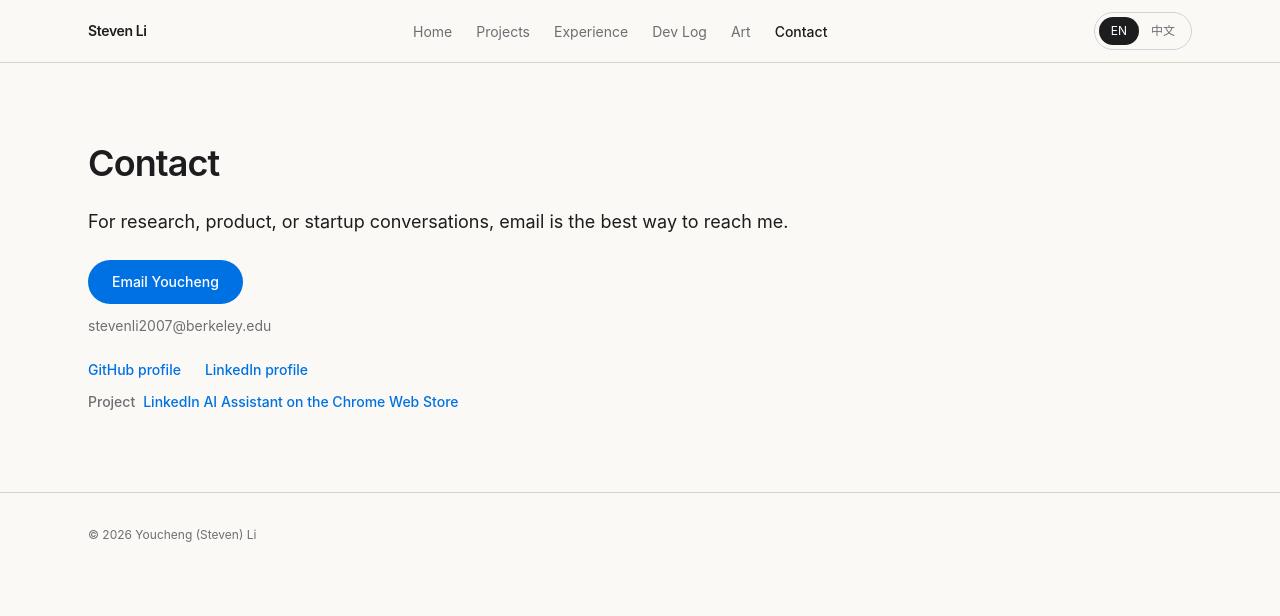
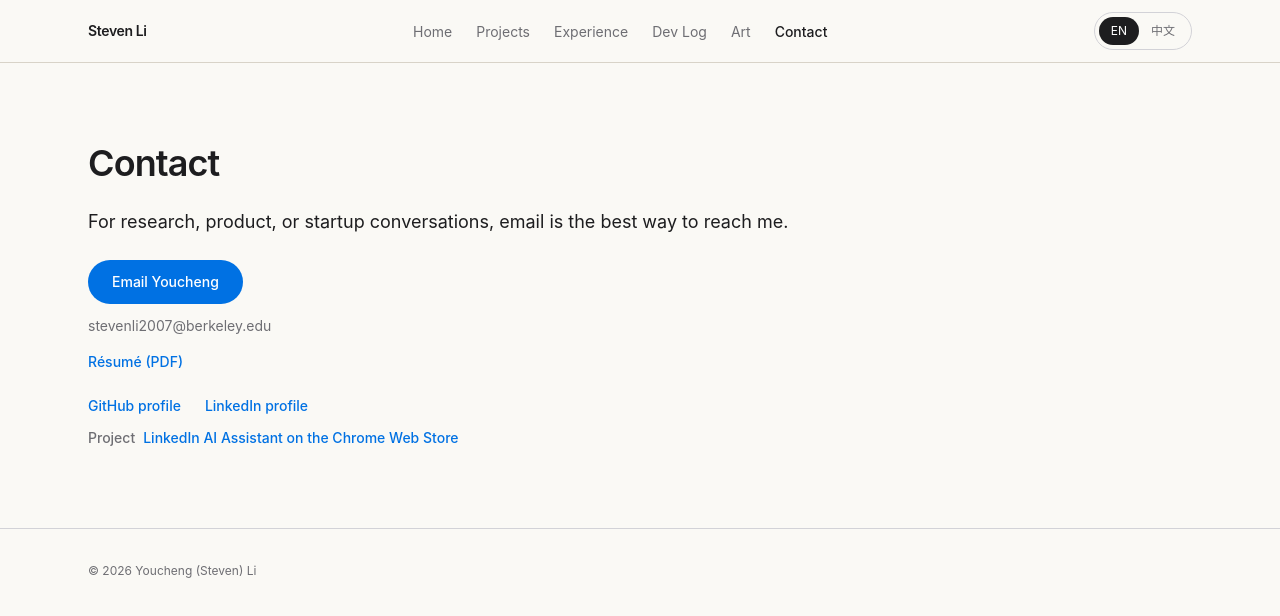
Before and after one commit to stevenli2007-del/stevenli-website, a React (Vite) app: page /contact in a window 1280 px wide. Shown: the top 616 px of the page. Built offline with nearby package versions, Linux system fonts and the light colour scheme.

Commit message:
Site: publish résumé PDF with Contact page link

```diff
--- a/src/components/Contact.tsx
+++ b/src/components/Contact.tsx
@@ -5,6 +5,7 @@ import {
   contactIntro,
   emailAction,
   projectLabel,
+  resumeLink,
 } from '../data/contact'
 import { useLocale } from '../lib/router'
 import type { Locale } from '../data/locales'
@@ -17,6 +18,7 @@ import type { ContactLink } from '../data/contact'
 // 外部链接一律 `target="_blank" rel="noreferrer"`。
 // 分组：GitHub / LinkedIn 是联系方式；Chrome Web Store 是项目入口，按 spec §4（P1）
 // 挂在 muted 的「项目」标签下，与联系方式区分。
+// 2026-11-25：邮箱下追加简历 PDF 内联链接（resumeLink），不新增路由 / 导航项。
 
 function OutboundLink({ link, locale }: { link: ContactLink; locale: Locale }) {
   return (
@@ -51,6 +53,13 @@ export default function Contact() {
 
         <p className="mt-3 text-sm text-[#6E6E73]">{contactInfo.email}</p>
 
+        {/* 2026-11-25：简历 PDF 入口。文案与 href 都在数据层，组件不硬编码；不新增导航项。 */}
+        <p className="mt-4 text-sm font-medium text-[#0071E3]">
+          <a href={resumeLink.href} target="_blank" rel="noreferrer" className="hover:underline">
+            {resumeLink.label[locale]}
+          </a>
+        </p>
+
         <div className="mt-6 flex flex-wrap gap-x-6 gap-y-3 text-sm font-medium text-[#0071E3]">
           {profiles.map((link) => (
             <OutboundLink key={link.href} link={link} locale={locale} />
--- a/src/data/contact.ts
+++ b/src/data/contact.ts
@@ -29,6 +29,13 @@ export const emailAction: LocalizedText = { en: 'Email Youcheng', zh: '发送邮
 // spec §4 Contact（P1）：Chrome Web Store 属「项目」而非联系方式，需挂在 Project 标签之下
 export const projectLabel: LocalizedText = { en: 'Project', zh: '项目' }
 
+// 2026-11-25：简历 PDF 放 public/ 根目录，构建时原样复制到 dist/。
+// 文案住数据层（组件零硬编码）；不新增路由、不动六项导航与 Hero 双 CTA。
+export const resumeLink: { label: LocalizedText; href: string } = {
+  label: { en: 'Résumé (PDF)', zh: '简历（PDF）' },
+  href: '/steven-li-resume.pdf',
+}
+
 export const contactInfo: ContactInfo = {
   email: 'stevenli2007@berkeley.edu',
   github: 'https://github.com/stevenli2007-del',
```
Also changed, not shown: 3 other files (tests, documents, lock files or other folders).
